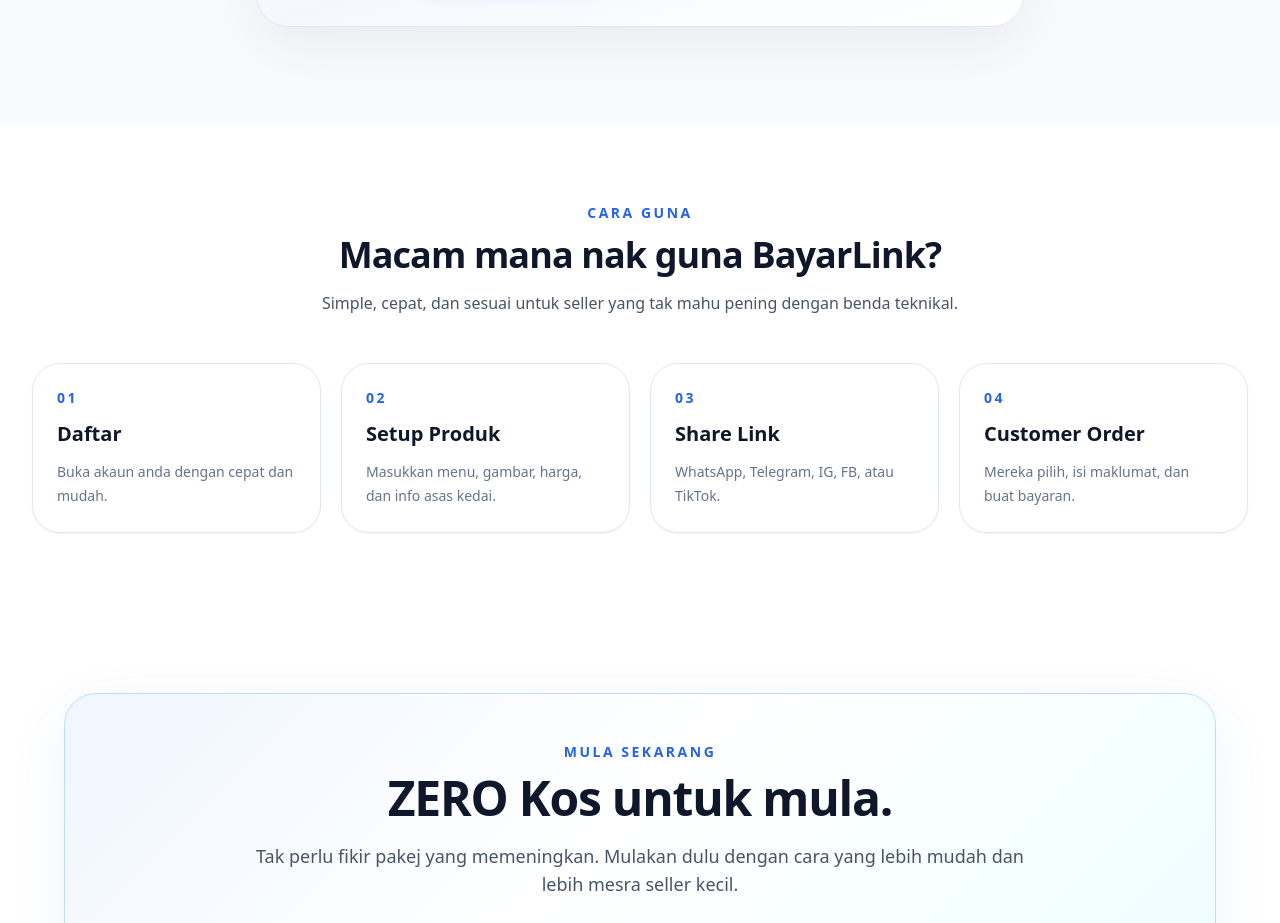
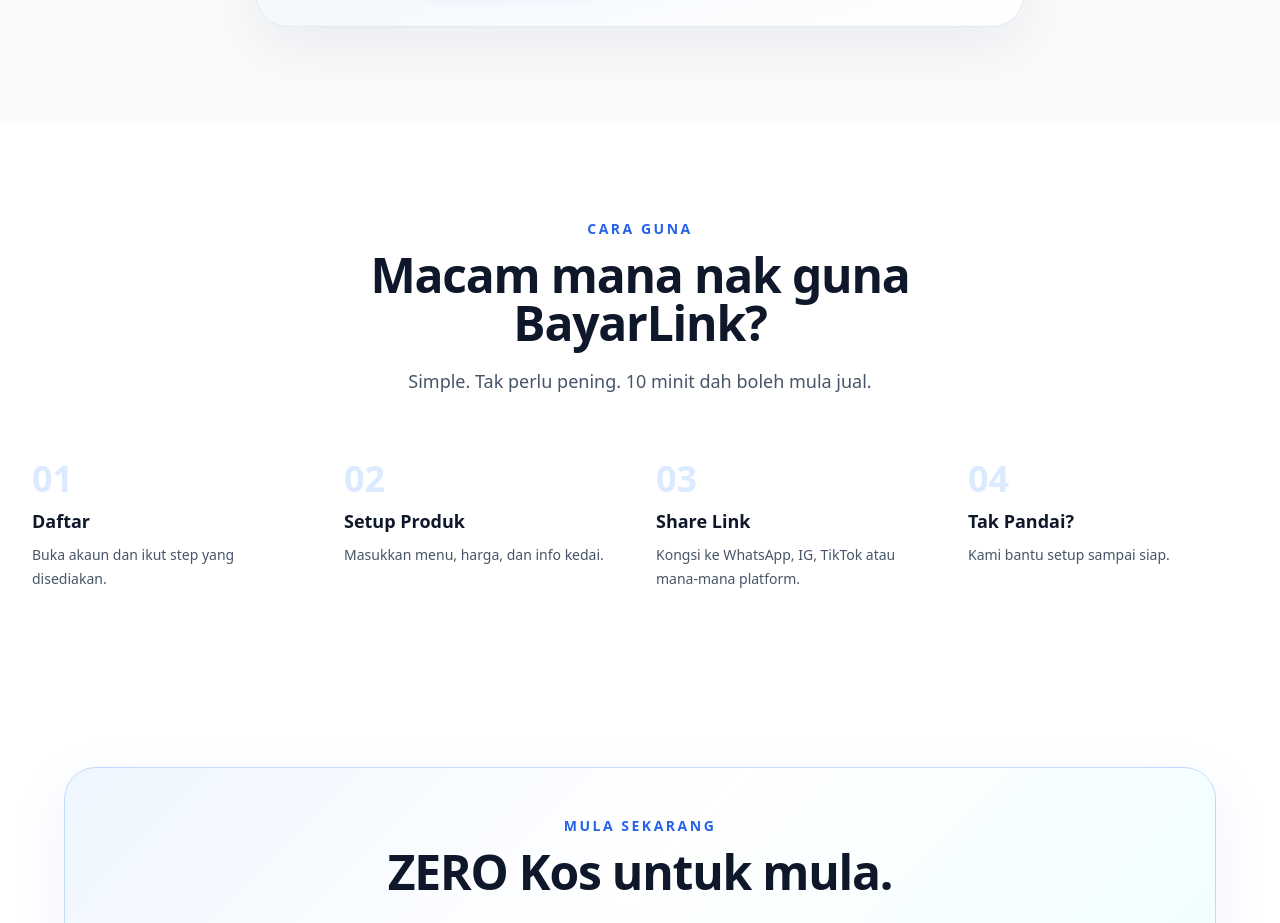
Before and after one commit to maizhakimm/pay-link, a Next.js app: page / in a window 1280 px wide. Shown: the part 3676-4599 px from the top of the page. Built offline with nearby package versions, Linux system fonts and the light colour scheme.

Commit message:
Update page.tsx

```diff
--- a/src/app/page.tsx
+++ b/src/app/page.tsx
@@ -549,33 +549,60 @@ export default function LandingPage() {
 </section>
 
       {/* HOW IT WORKS */}
-      <section className="py-20">
+<section className="bg-white py-24">
   <div className="mx-auto max-w-7xl px-6 md:px-8">
+
     <div className="mx-auto max-w-2xl text-center">
       <p className="text-sm font-semibold uppercase tracking-[0.18em] text-blue-600">
         Cara guna
       </p>
-            <h2 className="mt-3 text-3xl font-bold tracking-tight md:text-4xl">
+
+      <h2 className="mt-3 text-3xl font-extrabold tracking-tight text-slate-900 md:text-5xl">
         Macam mana nak guna BayarLink?
       </h2>
-            <p className="mt-4 text-slate-600">
-              Simple, cepat, dan sesuai untuk seller yang tak mahu pening dengan
-              benda teknikal.
+
+      <p className="mt-5 text-lg text-slate-600">
+        Simple. Tak perlu pening. 10 minit dah boleh mula jual.
       </p>
     </div>
 
-          <div className="mt-12 grid gap-5 md:grid-cols-2 xl:grid-cols-4">
-            {steps.map((step) => (
+    <div className="mt-16 grid gap-8 md:grid-cols-4">
+      {[
+        {
+          step: "01",
+          title: "Daftar",
+          desc: "Buka akaun dan ikut step yang disediakan.",
+        },
+        {
+          step: "02",
+          title: "Setup Produk",
+          desc: "Masukkan menu, harga, dan info kedai.",
+        },
+        {
+          step: "03",
+          title: "Share Link",
+          desc: "Kongsi ke WhatsApp, IG, TikTok atau mana-mana platform.",
+        },
+        {
+          step: "04",
+          title: "Tak Pandai?",
+          desc: "Kami bantu setup sampai siap.",
+        },
+      ].map((item, i) => (
         <div
-                key={step.no}
-                className="rounded-[28px] border border-slate-200 bg-white p-6 shadow-sm"
+          key={i}
+          className="text-center md:text-left"
         >
-                <p className="text-sm font-semibold tracking-[0.18em] text-blue-600">
-                  {step.no}
-                </p>
-                <h3 className="mt-3 text-xl font-bold">{step.title}</h3>
-                <p className="mt-3 text-sm leading-6 text-slate-500">
-                  {step.desc}
+          <div className="text-4xl font-extrabold text-blue-100">
+            {item.step}
+          </div>
+
+          <h3 className="mt-2 text-lg font-bold text-slate-900">
+            {item.title}
+          </h3>
+
+          <p className="mt-2 text-sm text-slate-600 leading-6">
+            {item.desc}
           </p>
         </div>
       ))}
```
Lines whose indentation alone changed are shown as unchanged.
